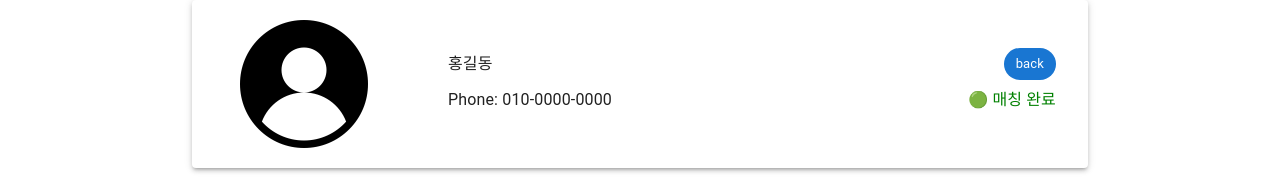
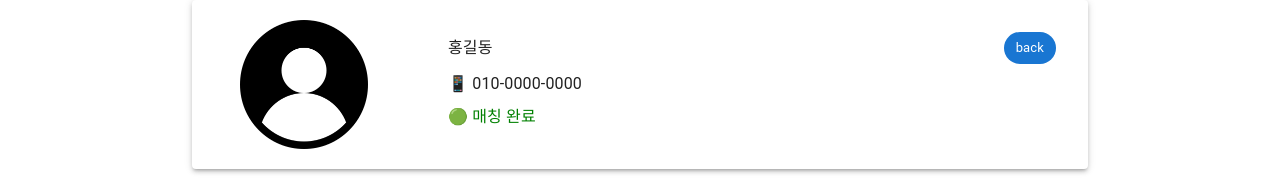
Before and after one commit to vidigummy/swm-mini-project, a React (Create React App) app in the folder front/: page /user/0 in a window 1280 px wide. Shown: the part 387-568 px from the top of the page. Built offline with nearby package versions, Linux system fonts and the light colour scheme.

Commit message:
:lipstick: style: 상세 페이지

```diff
--- a/front/src/pages/UserDetail.jsx
+++ b/front/src/pages/UserDetail.jsx
@@ -46,7 +46,7 @@ const UserDetail = () => {
             <img alt="사용자 이미지" src={profile_img} style={{ width: '128px', height: 'auto', margin: '20px' }} />
           </Grid>
 
-          <Grid container xs={12} sm={9} p={4}>
+          <Grid container item xs={12} sm={9} p={4}>
             <Box
               sx={{
                 display: 'flex',
@@ -74,14 +74,15 @@ const UserDetail = () => {
                 </Box>
 
                 <Box
-                  sx={{
+                  xs={{
                     display: 'flex',
                     alignItems: 'center',
                     justifyContent: 'space-between',
                   }}
+                  sm={{}}
                 >
                   <Typography variant="subtitle1" component="div" gutterBottom>
-                    Phone: {data[0].phone}
+                    📱 {data[0].phone}
                   </Typography>
 
                   {data[0].match ? (
```
